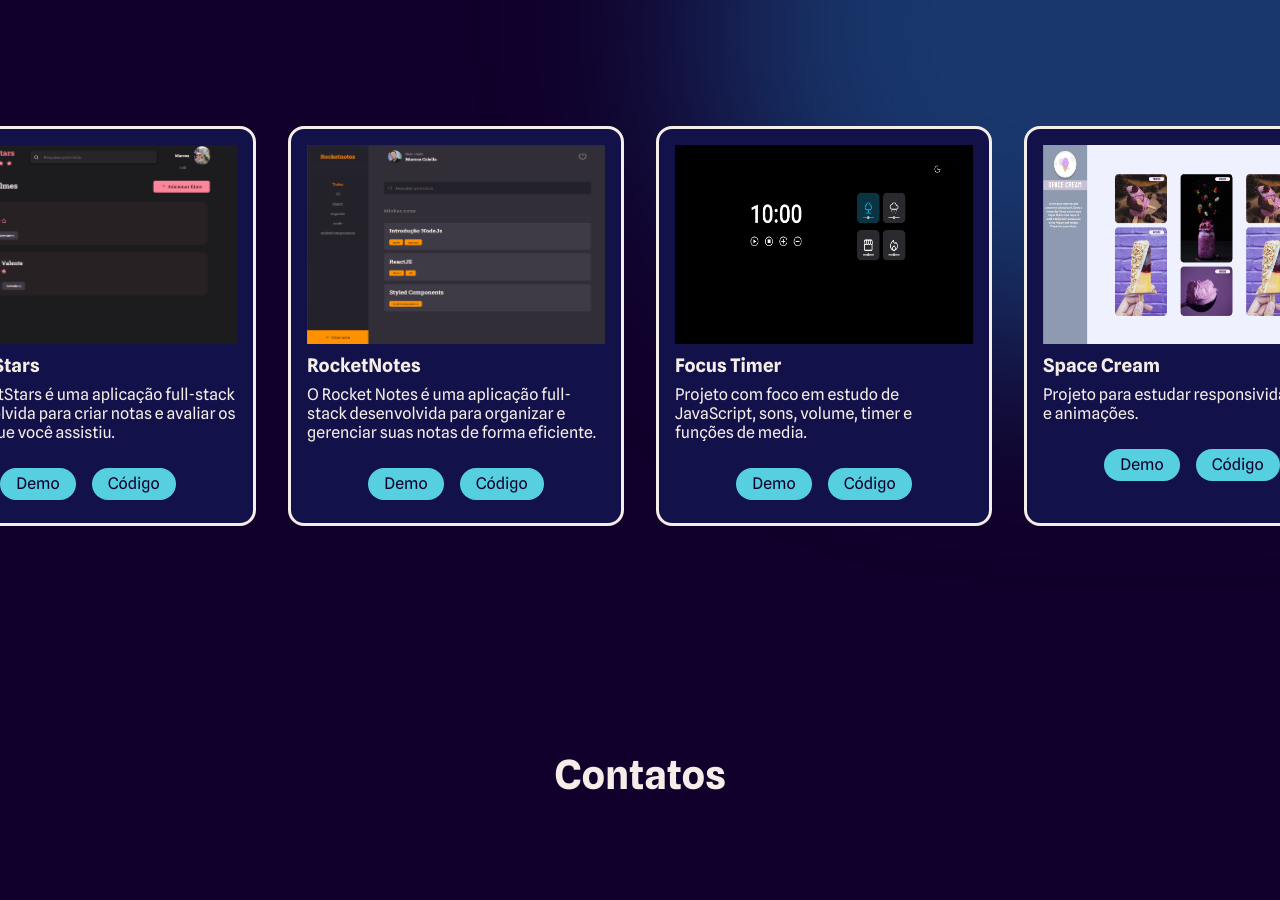
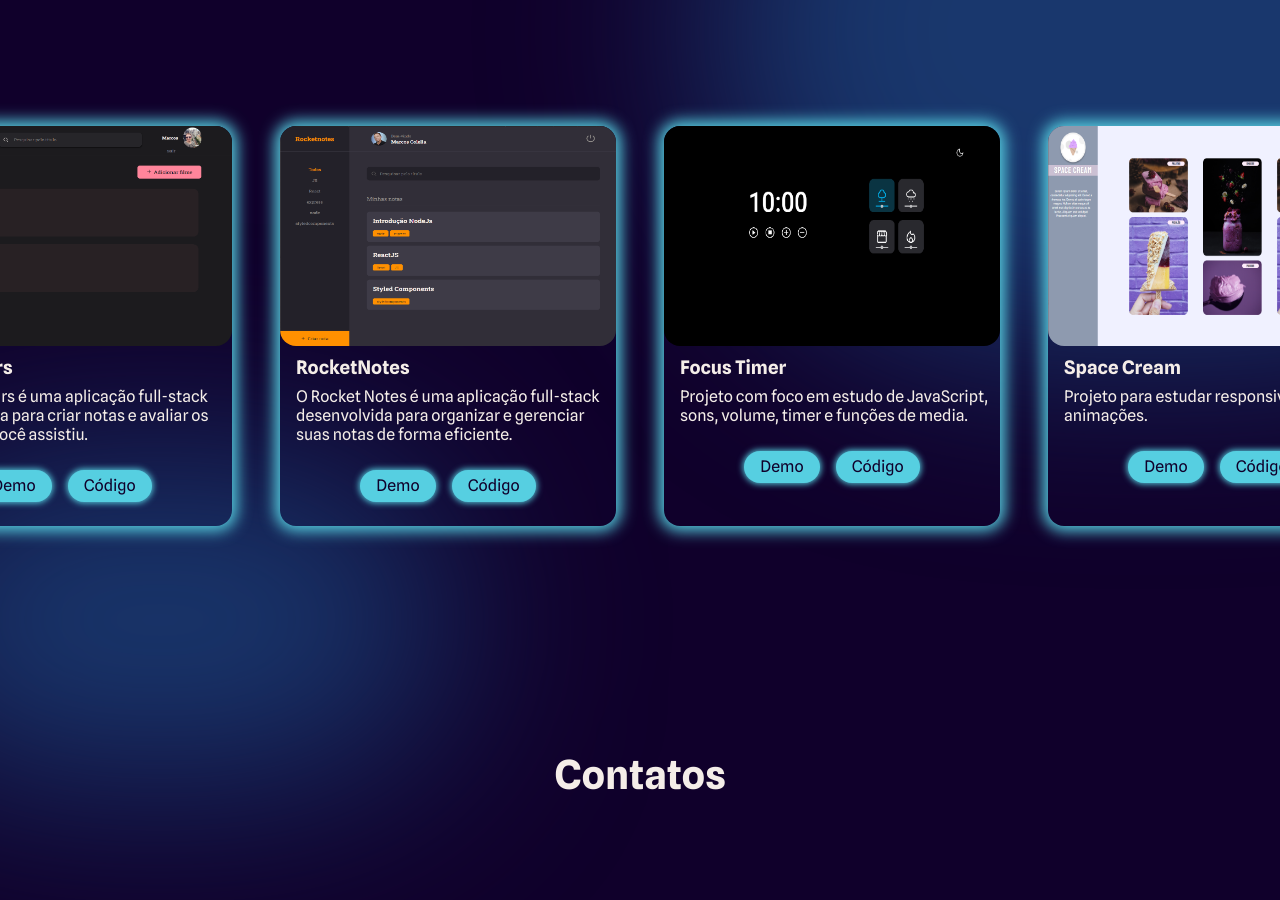
Before and after one commit to ColellaDev/Portfolio, a React (Vite) app: page / in a window 1280 px wide. Shown: the part 1890-2790 px from the top of the page. Built offline with nearby package versions, Linux system fonts and the light colour scheme.

Commit message:
Implementado animação Cards dos Projetos, melhorado estilização

```diff
--- a/package.json
+++ b/package.json
@@ -18,7 +18,8 @@
     "react-scroll": "^1.9.0",
     "react-switch": "^7.0.0",
     "react-typed": "^2.0.12",
-    "styled-components": "^6.1.8"
+    "styled-components": "^6.1.8",
+    "vanilla-tilt": "^1.8.1"
   },
   "devDependencies": {
     "@types/react": "^18.2.56",
--- a/src/components/Blur/index.jsx
+++ b/src/components/Blur/index.jsx
@@ -1,4 +1,4 @@
-import { HomeLeft, HomeRight, SkillsLeft, ProjectsRight } from './styles';
+import { HomeLeft, HomeRight, SkillsLeft, ProjectsRight, ProjectsLeft } from './styles';
 import { useTheme } from "styled-components"
 
 export function Blur() {
@@ -11,6 +11,7 @@ export function Blur() {
      <HomeRight background={TITLE === "dark" ? "rgba(25, 55, 109, 1)" : "rgb(221, 208, 255)"} />
      <SkillsLeft  background={TITLE === "dark" ? "rgba(25, 55, 109, 1)" : "rgb(221, 208, 255)"}/>
      <ProjectsRight  background={TITLE === "dark" ? "rgba(25, 55, 109, 1)" : "rgb(221, 208, 255)"}/>
+     <ProjectsLeft  background={TITLE === "dark" ? "rgba(25, 55, 109, 1)" : "rgb(221, 208, 255)"}/>
      </>
     )
 }
--- a/src/components/Blur/styles.js
+++ b/src/components/Blur/styles.js
@@ -51,3 +51,16 @@ export const ProjectsRight = styled.div`
   filter: blur(100px);
   z-index: -1;
 `;
+
+export const ProjectsLeft = styled.div`
+  position: absolute;
+  width: 45vw;
+  height: 25vw;
+  min-width: 350px;
+  top: 2350px;
+  left: -10vw;
+  border-radius: 764px;
+  background: ${({ background }) => background};
+  filter: blur(100px);
+  z-index: -1;
+`;
--- a/src/components/Projects/index.jsx
+++ b/src/components/Projects/index.jsx
@@ -1,9 +1,24 @@
 import  { Container } from "./styles"
 import {Zoom} from "react-awesome-reveal";
+import VanillaTilt from 'vanilla-tilt';
+import React, { useEffect } from 'react';
 
 import projects from "../../data/projects.json"
 
 export function Projects() {
+
+    useEffect(() => {
+        const tiltElements = document.querySelectorAll('[data-tilt]');
+        tiltElements.forEach(element => {
+            VanillaTilt.init(element, {
+                max: 8,
+                speed: 300,
+                glare: true,
+                'max-glare': 0.3,
+                scale: 1.1
+            });
+        });
+    }, []);
 
     const getImageUrl = (path) => {
         return new URL(`../../assets/${path}`, import.meta.url).href;
@@ -14,12 +29,14 @@ export function Projects() {
 
          <h1>Projetos</h1>
 
-         <div className="projectsCard">
-            <Zoom >
+         <div className="projectsCard" >
+
             {
                 projects.map((projects, id) => {
                     return (
-                        <div className="card" key={id}>
+                        <Zoom>
+                        <div className="card" key={id} data-tilt>
+
                             <img src={getImageUrl(projects.imageSrc)} alt={`Imagem do Projeto ${projects.title}`}/>
                             <h3>{projects.title}</h3>
                             <p>{projects.description}</p>
@@ -27,12 +44,16 @@ export function Projects() {
                                 <a href={projects.demo} target="_blank">Demo</a>
                                 <a href={projects.code} target="_blank">Código</a>
                             </div>
+
                         </div>
+                        </Zoom>
                     )
                 })
 
             }
-            </Zoom>
+
+
+
          </div>
 
         </Container>
--- a/src/components/Projects/styles.js
+++ b/src/components/Projects/styles.js
@@ -1,4 +1,4 @@
-import styled from "styled-components"
+import styled from "styled-components";
 
 export const Container = styled.div`
   min-height: 100vh;
@@ -10,63 +10,55 @@ h1 {
     font-size: 2.5rem;
   }
 
-
   .projectsCard {
     display: flex;
     margin-top: 8rem;
-    gap: 2rem;
-
-
+    gap: 3rem;
   }
 
   .card {
-    background-color: ${({ theme }) => theme.COLORS.CARD};
     width: 21rem;
     height: 25rem;
     display: flex;
-
     flex-direction: column;
     gap: 0.6rem;
-    padding: 1rem;
-    border: solid;
     border-radius: 1rem;
+    box-shadow: 0px 0px 15px 5px ${({ theme }) => theme.COLORS.SECUNDARY};
 
     img {
       width: 100%;
-        height: 55%;;
-
+      height: 55%;
+      border-radius: 1rem;
     }
 
     h3 {
-
+      margin-left: 1rem;
     }
 
     p {
-
+      margin-left: 1rem;
     }
-
   }
 
   .links {
-
     display: flex;
     justify-content: center;
     gap: 1rem;
     margin-top: 1rem;
 
-
     a {
       padding: 0.4rem 1rem;
       color: ${({ theme }) => theme.COLORS.BACKGROUND};
       background-color: ${({ theme }) => theme.COLORS.SECUNDARY};
+      box-shadow: 0px 0px 6px 1px ${({ theme }) => theme.COLORS.SECUNDARY};
       border-radius: 1.5rem;
       transition: 400ms;
 
       &:hover {
         color: ${({ theme }) => theme.COLORS.SECUNDARY};
         background-color: ${({ theme }) => theme.COLORS.BACKGROUND};
-
+        box-shadow: 0px 0px 10px 4px ${({ theme }) => theme.COLORS.SECUNDARY};
       }
     }
   }
-`
+`;
```
Also changed, not shown: 1 other file (tests, documents, lock files or other folders). Lines whose indentation alone changed are shown as unchanged.
